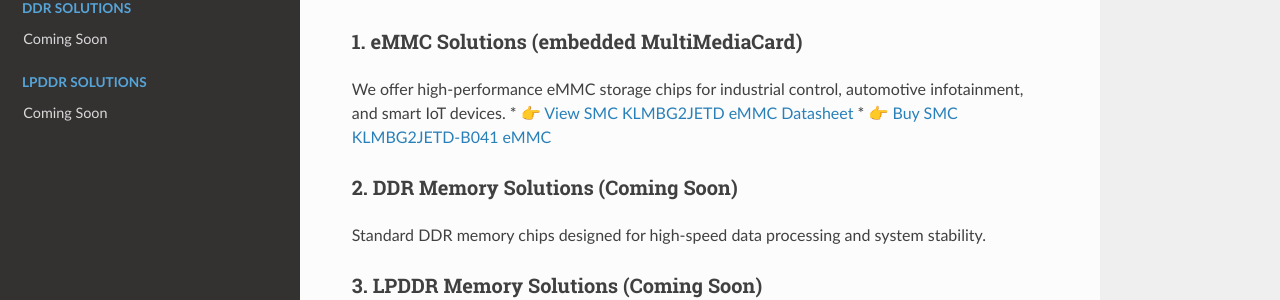
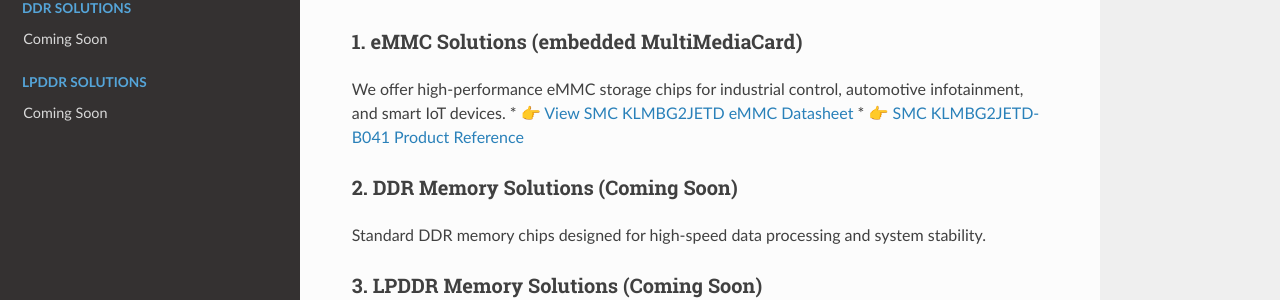
Before and after one commit to fionnulajr5x/smc-storage-chips-datasheets, an MkDocs documentation site: the page built from docs/index.md, in a window 1280 px wide and 997 px high. Shown: the part 321-621 px from the top of the window. Built offline with MkDocs 1.6.1, drawn with Linux system fonts in a browser that asks for light colours; nearby versions of some CDN libraries.

Commit message:
Update index.md

```diff
--- a/docs/index.md
+++ b/docs/index.md
@@ -7,7 +7,7 @@ Welcome to the official technical documentation and support site of **SMC (Sourc
 ### 1. eMMC Solutions (embedded MultiMediaCard)
 We offer high-performance eMMC storage chips for industrial control, automotive infotainment, and smart IoT devices.
 * 👉 [View SMC KLMBG2JETD eMMC Datasheet](emmc/klmbg2jetd.md)
-* 👉 [Buy SMC KLMBG2JETD-B041 eMMC](https://www.sourcememorychips.com/products/klmbg2jetd-b041)
+* 👉 [SMC KLMBG2JETD-B041 Product Reference](https://www.sourcememorychips.com/products/klmbg2jetd-b041)
 
 ### 2. DDR Memory Solutions (Coming Soon)
 Standard DDR memory chips designed for high-speed data processing and system stability.
```
